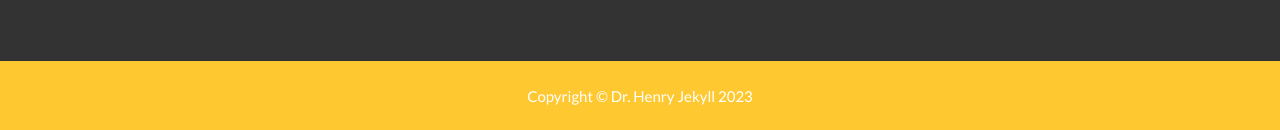
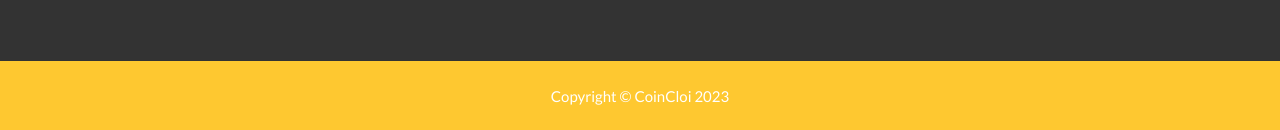
Before and after one commit to CoinCloi/www.coincloi.com, a Jekyll site: the page built from _posts/2014-07-18-project-1.markdown, in a window 1280 px wide and 900 px high, scrolled down 2492 px. Shown: the part 767-897 px from the top of the window. Built offline with Jekyll 4.4.1, drawn with Linux system fonts in a browser that asks for light colours.

Commit message:
update copyright

```diff
--- a/_config.yml
+++ b/_config.yml
@@ -33,7 +33,7 @@ color:
 
 # Footer settings
 footer:
-  copyright: Dr. Henry Jekyll
+  copyright: CoinCloi
   location: Location
   social: Around the Web
   credits: Credits
```
